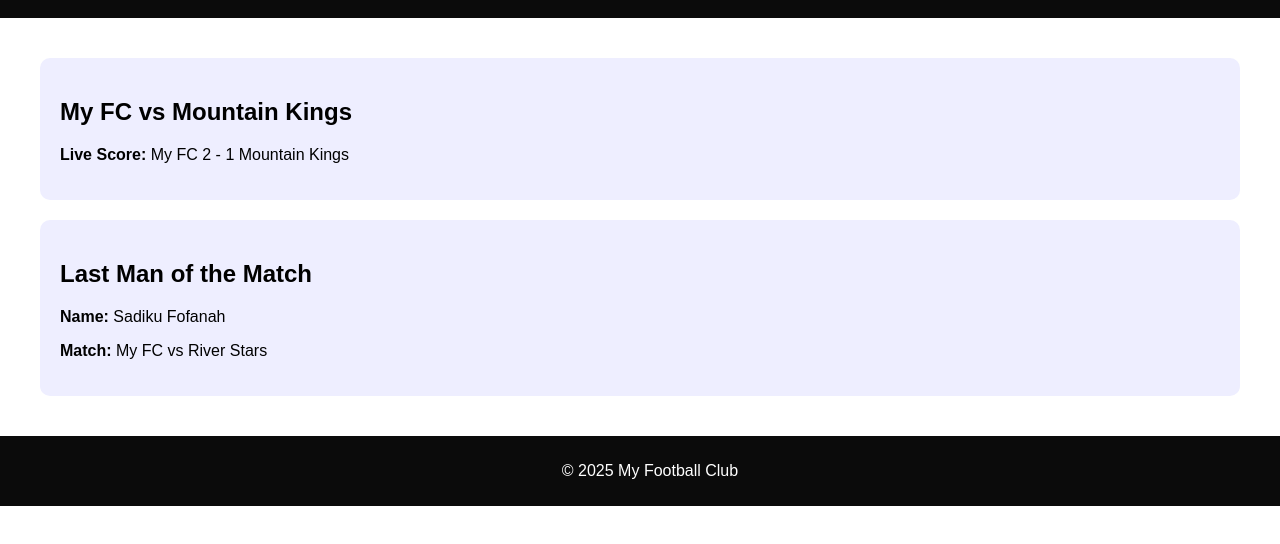
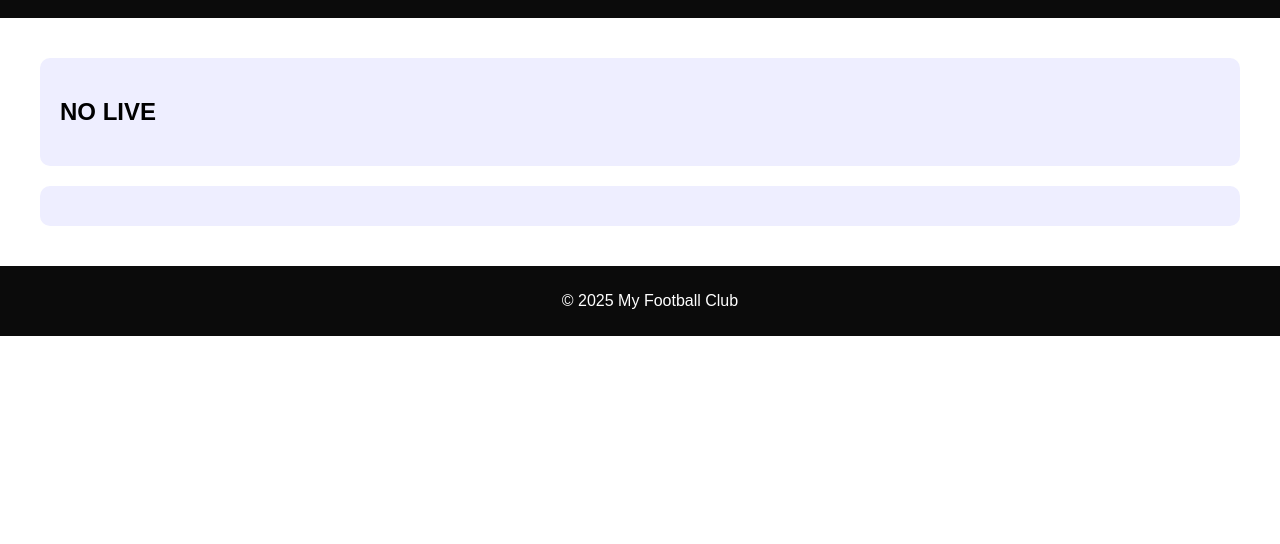
Before and after one commit to bintumanisportnewsforafrca/BINTUMANI-YOUNG-STARS, a plain HTML site: page live.html in a window 1280 px wide. Shown: the part 120-664 px from the top of the page. Drawn offline with Linux system fonts and the light colour scheme.

Commit message:
Update live.html

```diff
--- a/live.html
+++ b/live.html
@@ -25,14 +25,14 @@
 
   <main>
     <div class="live-box">
-      <h2>My FC vs Mountain Kings</h2>
-      <p><strong>Live Score:</strong> My FC 2 - 1 Mountain Kings</p>
+      <h2>NO LIVE</h2>
+      <!--<p><strong>Live Score:</strong> My FC 2 - 1 Mountain Kings</p>-->
     </div>
 
     <div class="live-box">
-      <h2>Last Man of the Match</h2>
+     <!-- <h2>Last Man of the Match</h2>
       <p><strong>Name:</strong> Sadiku Fofanah</p>
-      <p><strong>Match:</strong> My FC vs River Stars</p>
+      <p><strong>Match:</strong> My FC vs River Stars</p>-->
     </div>
   </main>
 
```
